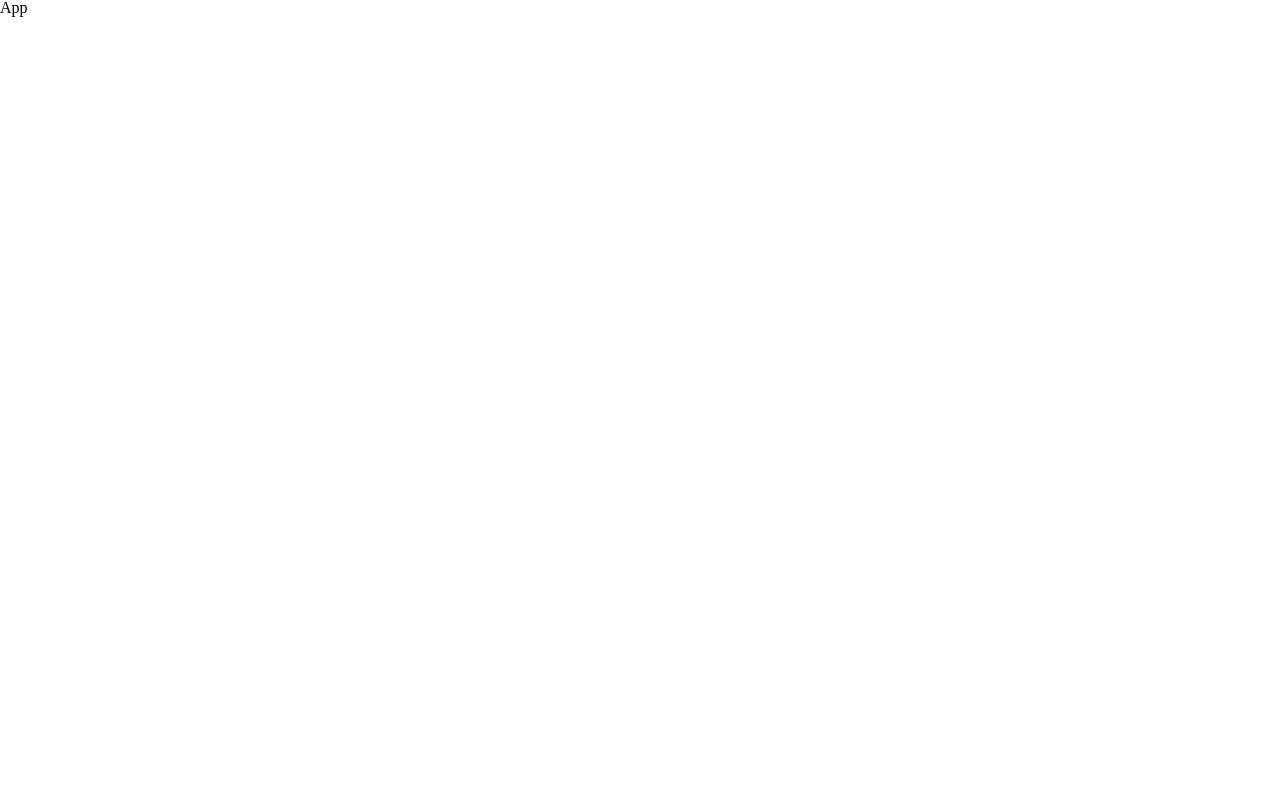
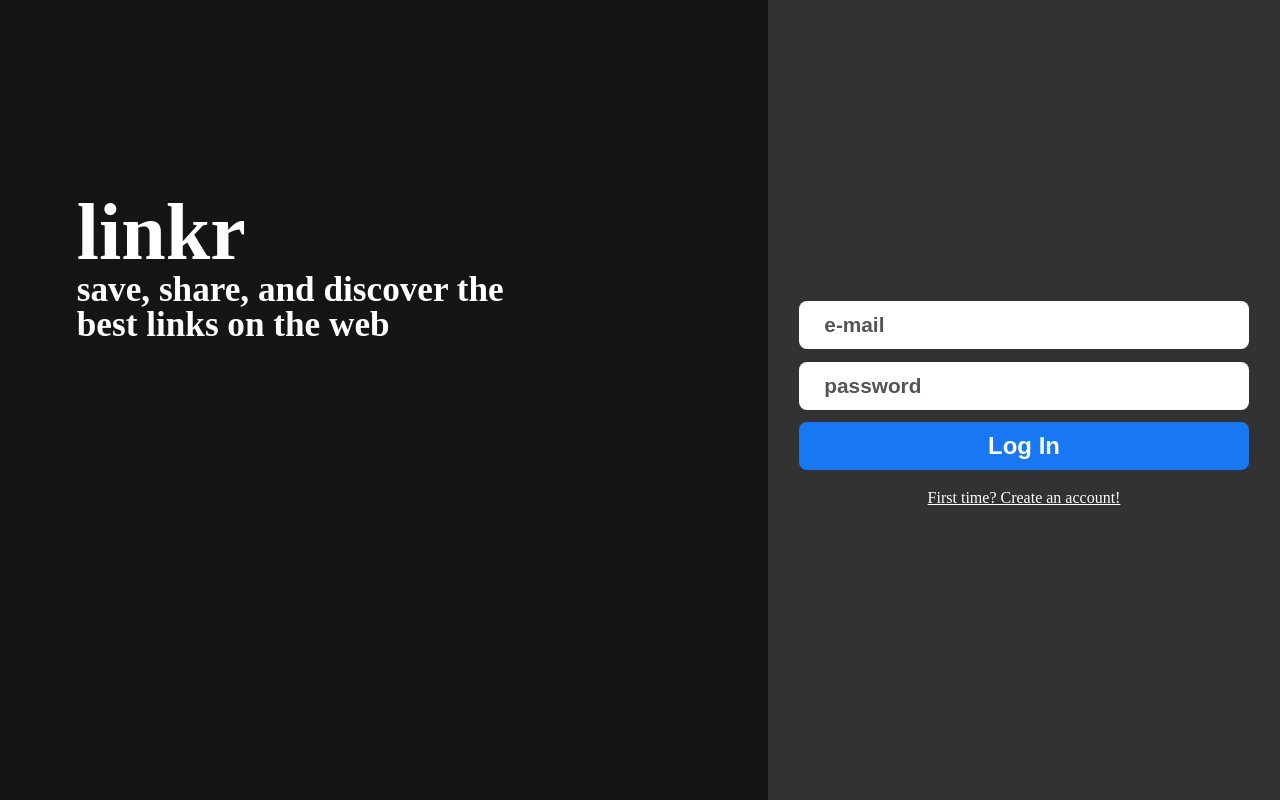
Before and after one commit to pauloserrano/linkr-client, a React (Create React App) app: page / in a window 1280 px wide. Built offline with nearby package versions, Linux system fonts and the light colour scheme.

Commit message:
feat: creates /sign-up & / pages layout

```diff
--- a/package.json
+++ b/package.json
@@ -9,6 +9,7 @@
     "axios": "^1.1.3",
     "react": "^18.2.0",
     "react-dom": "^18.2.0",
+    "react-router-dom": "^6.4.2",
     "react-scripts": "5.0.1",
     "styled-components": "^5.3.6",
     "web-vitals": "^2.1.4"
--- /dev/null
+++ b/src/common/Logo.js
@@ -0,0 +1,10 @@
+const Logo = () => {
+    return (
+        <span>
+            <h1>linkr</h1>
+            <h2>save, share, and discover the best links on the web</h2>
+        </span>
+    )
+}
+
+export default Logo;
--- a/src/components/App.js
+++ b/src/components/App.js
@@ -1,10 +1,21 @@
-import { GlobalStyle } from "../styles"
+import { BrowserRouter, Routes, Route } from "react-router-dom";
+
+import { GlobalStyle } from "../styles";
+import { GlobalBackground } from "../styles/GlobalBackground.js";
+import SignUp from "./Signup";
+import Login from "./Login";
 
 const App = () => {
   return (
     <div>
-      <GlobalStyle />
-      App
+      <BrowserRouter>
+        <GlobalStyle />
+        <GlobalBackground />
+        <Routes>
+          <Route path="/" element={ <Login /> } />
+          <Route path="/sign-up" element={ < SignUp /> } />
+        </Routes>
+      </BrowserRouter>
     </div>
   );
 }
--- /dev/null
+++ b/src/components/Login.js
@@ -0,0 +1,44 @@
+import styled from "styled-components";
+import { useEffect, useState } from "react";
+
+import { AuthPagesWrapper, Left } from "../styles/AuthPagesWrapper.js";
+import Logo from "../common/Logo.js";
+import { FormWrapper } from "../styles/FormWrapper.js";
+import { Link } from "react-router-dom";
+
+const Login = () => {
+    // Logic
+    const [form, setForm] = useState(
+        {
+            email: '',
+            password: '',
+        }
+    )
+    const updateForm = field => setForm({ ...form, [field.name]: field.value});
+
+    const login = click => {
+        click.preventDefault();
+        console.log(form)
+    }
+
+    // UI
+    return (
+        <AuthPagesWrapper>
+            <Left>
+                <Logo />
+            </Left>
+            <div>
+                <FormWrapper>
+                    <input required type="email" name="email" placeholder="e-mail" value={form.name} onChange={e => updateForm(e.target)} />
+                    <input required type="password" name="password" placeholder="password" value={form.name} onChange={e => updateForm(e.target)} />
+                    <button onClick={login} >Log In</button>
+                </FormWrapper>
+                <Link to="/sign-up" >First time? Create an account!</Link>
+            </div>
+
+        </AuthPagesWrapper>
+
+    )
+}
+
+export default Login;
--- /dev/null
+++ b/src/components/Signup.js
@@ -0,0 +1,48 @@
+import styled from "styled-components";
+import { useEffect, useState } from "react";
+
+import { AuthPagesWrapper, Left } from "../styles/AuthPagesWrapper.js";
+import Logo from "../common/Logo.js";
+import { FormWrapper } from "../styles/FormWrapper.js";
+import { Link } from "react-router-dom";
+
+const SignUp = () => {
+    // Logic
+    const [form, setForm] = useState(
+        {
+            email: '',
+            password: '',
+            username: '',
+            pictureUrl: ''
+        }
+    )
+    const updateForm = field => setForm({ ...form, [field.name]: field.value});
+
+    const signup = click => {
+        click.preventDefault();
+        console.log(form)
+    }
+
+    // UI
+    return (
+        <AuthPagesWrapper>
+            <Left>
+                <Logo />
+            </Left>
+            <div>
+                <FormWrapper>
+                    <input required type="email" name="email" placeholder="e-mail" value={form.name} onChange={e => updateForm(e.target)} />
+                    <input required type="password" name="password" placeholder="password" value={form.name} onChange={e => updateForm(e.target)} />
+                    <input required type="text" name="username" placeholder="username" value={form.name} onChange={e => updateForm(e.target)} />
+                    <input required type="text" name="pictureUrl" placeholder="picture url" value={form.name} onChange={e => updateForm(e.target)} />
+                    <button onClick={signup} >Sign Up</button>
+                </FormWrapper>
+                <Link to="/" >Switch back to log in</Link>
+            </div>
+
+        </AuthPagesWrapper>
+
+    )
+}
+
+export default SignUp;
--- /dev/null
+++ b/src/styles/AuthPagesWrapper.js
@@ -0,0 +1,45 @@
+import styled from "styled-components";
+
+const AuthPagesWrapper = styled.section`
+    display: flex;
+
+    div {
+        width: 40%;
+        display: flex;
+        flex-direction: column;
+        align-items: center;
+        justify-content: center;
+    }
+
+    a {
+        margin-top: 0.8rem;
+        color: white;
+        text-decoration: underline;
+    }
+`;
+
+const Left = styled.section`
+    display: flex;
+    flex-direction: column;
+
+    width: 60%;
+    height: 100vh;
+
+    background-color: #141514;
+    color: white;
+    font-weight: bold;
+
+    span {
+        margin: 24vh 0 0 10%;
+    }
+    h1 {
+        font-size: 5rem;
+    }
+
+    h2 {
+        font-size: 2.2rem;
+        width: 70%;
+    }
+`
+
+export { AuthPagesWrapper, Left };
--- /dev/null
+++ b/src/styles/FormWrapper.js
@@ -0,0 +1,43 @@
+import Styled from "styled-components";
+
+const FormWrapper = Styled.form`
+    display: flex;
+    flex-direction: column;
+    align-items: center;
+    width: 100%;
+
+    input {
+        box-sizing: border-box;
+        width: 88%;
+        height: 3rem;
+        border-radius: 8px;
+        border: none;
+        margin: 0.4rem 0;
+        font-size: 1.3rem;
+        font-weight: bold;
+        padding-left: 1.6rem;
+    }
+
+    input::placeholder {
+        text-align: left;
+        font-size: 1.3rem;
+        font-weight: bold;
+        color: #555;
+    }
+
+    button {
+        width: 88%;
+        height: 3rem;
+        border-radius: 8px;
+        border: none;
+        margin: 0.4rem 0;
+        padding: 0 2rem;
+        font-size: 1.5rem;
+        font-weight: 700;
+        background-color: #1877f2;
+        color: white;
+    }
+
+`;
+
+export { FormWrapper };
--- /dev/null
+++ b/src/styles/GlobalBackground.js
@@ -0,0 +1,9 @@
+import { createGlobalStyle } from "styled-components";
+
+const GlobalBackground = createGlobalStyle`
+    body {
+        background-color: #333232;
+    }
+`;
+
+export { GlobalBackground };
```
Also changed, not shown: 1 other file (tests, documents, lock files or other folders).
